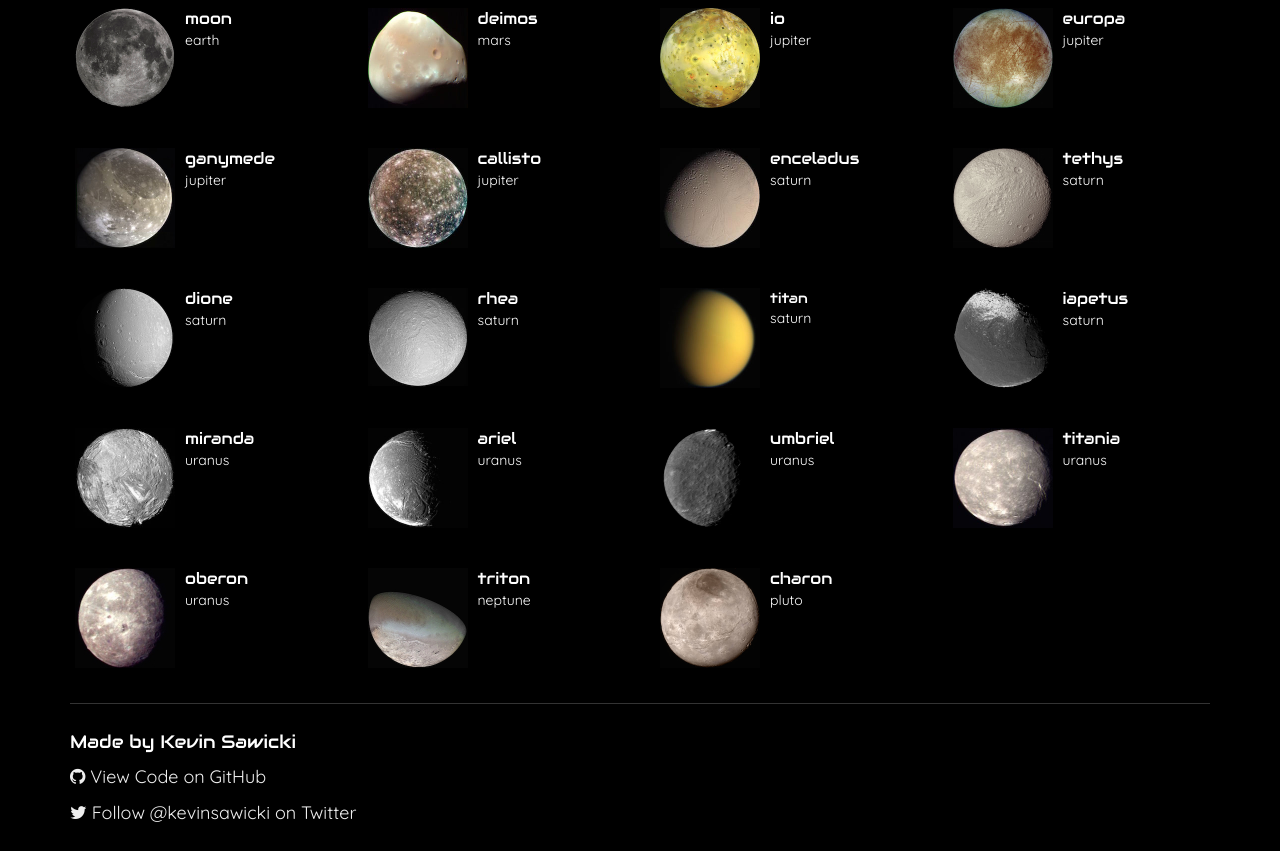
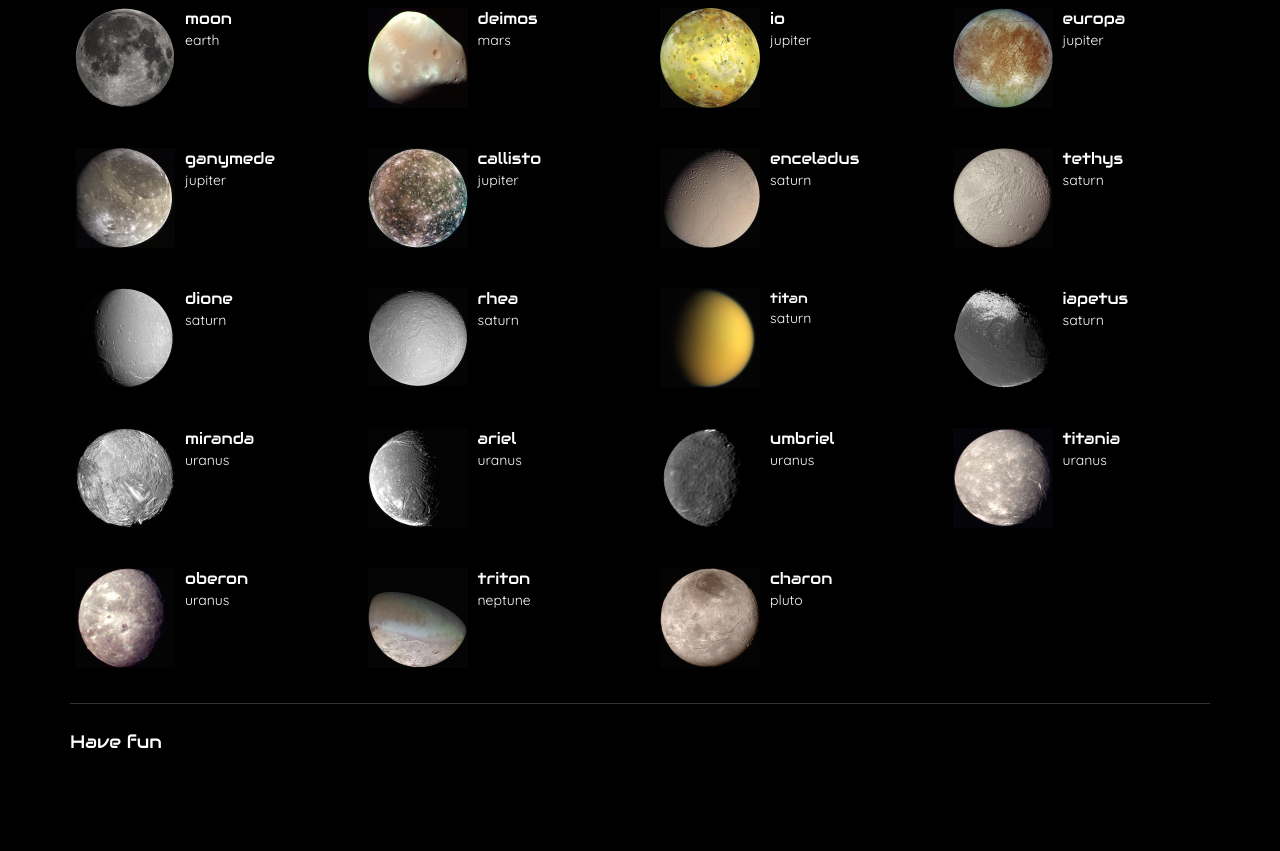
Before and after one commit to pjk23/yourBday, a website: page index.html in a window 1280 px wide. Shown: the part 946-1797 px from the top of the page. After the commit the page ends 1725 px from the top, so only its background shows below. Drawn offline with nearby package versions, Linux system fonts and the light colour scheme; a script that the page names is missing.

Commit message:
minor changes to code

```diff
--- a/index.html
+++ b/index.html
@@ -32,7 +32,7 @@
     <nav class="navbar navbar-static-top navbar-default">
       <div class="container-fluid">
         <div class="navbar-header">
-          <span class="navbar-brand accent-font"><i class="fa fa-rocket brand-icon"></i>birthday.pizza</span>
+          <span class="navbar-brand accent-font"><i class="fa fa-rocket brand-icon"></i>birthday.you</span>
         </div>
       </div>
     </nav>
@@ -536,21 +536,7 @@
 
         <div class="col-lg-12 col-md-12 col-sm-12 col-xs-12">
           <div class="footer">
-            <p class="accent-font">Made by Kevin Sawicki</p>
-
-            <p>
-              <a href="https://github.com/kevinsawicki/birthday-pizza">
-                <i class="fa fa-github"></i>
-                View Code on GitHub
-              </a>
-            </p>
-
-            <p>
-              <a href="https://twitter.com/kevinsawicki">
-                <i class="fa fa-twitter"></i>
-                Follow @kevinsawicki on Twitter
-              </a>
-            </p>
+            <p class="accent-font">Have fun</p>
 
           </div>
         </div>
```
